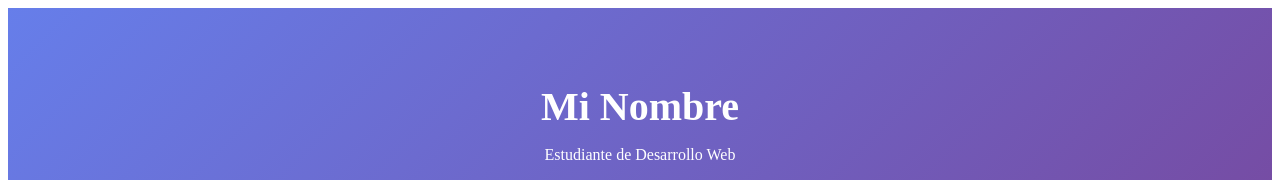
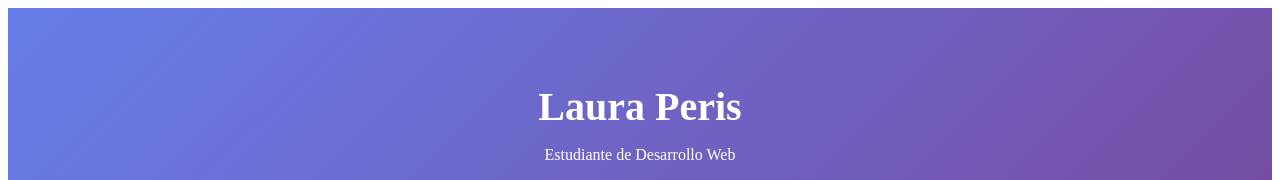
Before and after one commit to lperis20/practica-portfolio, a plain HTML site: page index.html in a window 1280 px wide. Shown: the top 180 px of the page. Drawn offline with Linux system fonts and the light colour scheme.

Commit message:
Actualizar nombre en el header

```diff
--- a/index.html
+++ b/index.html
@@ -8,7 +8,7 @@
  </head>
  <body>
     <header>
-        <h1>Mi Nombre</h1>
+        <h1>Laura Peris</h1>
         <p>Estudiante de Desarrollo Web</p>
     </header>
     <nav>
```
